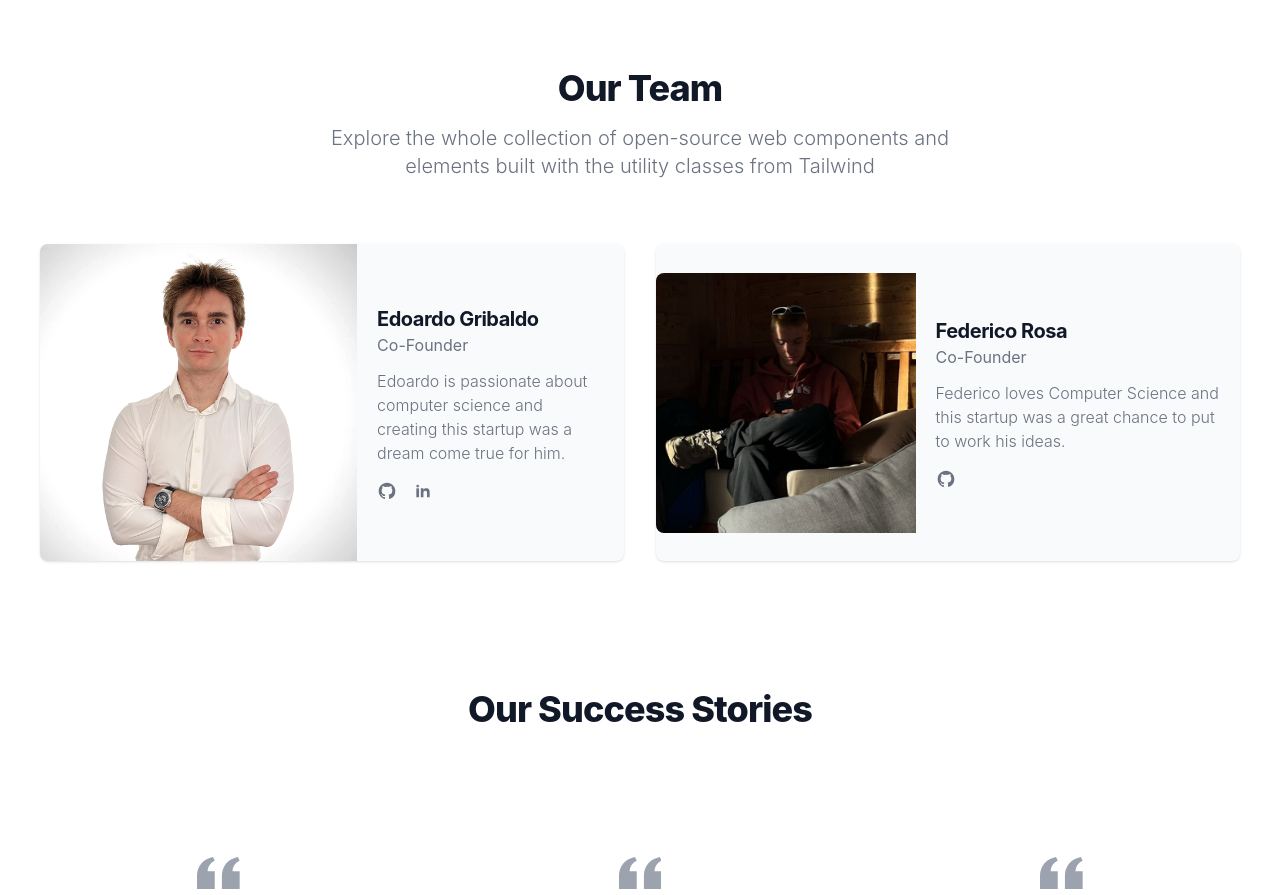
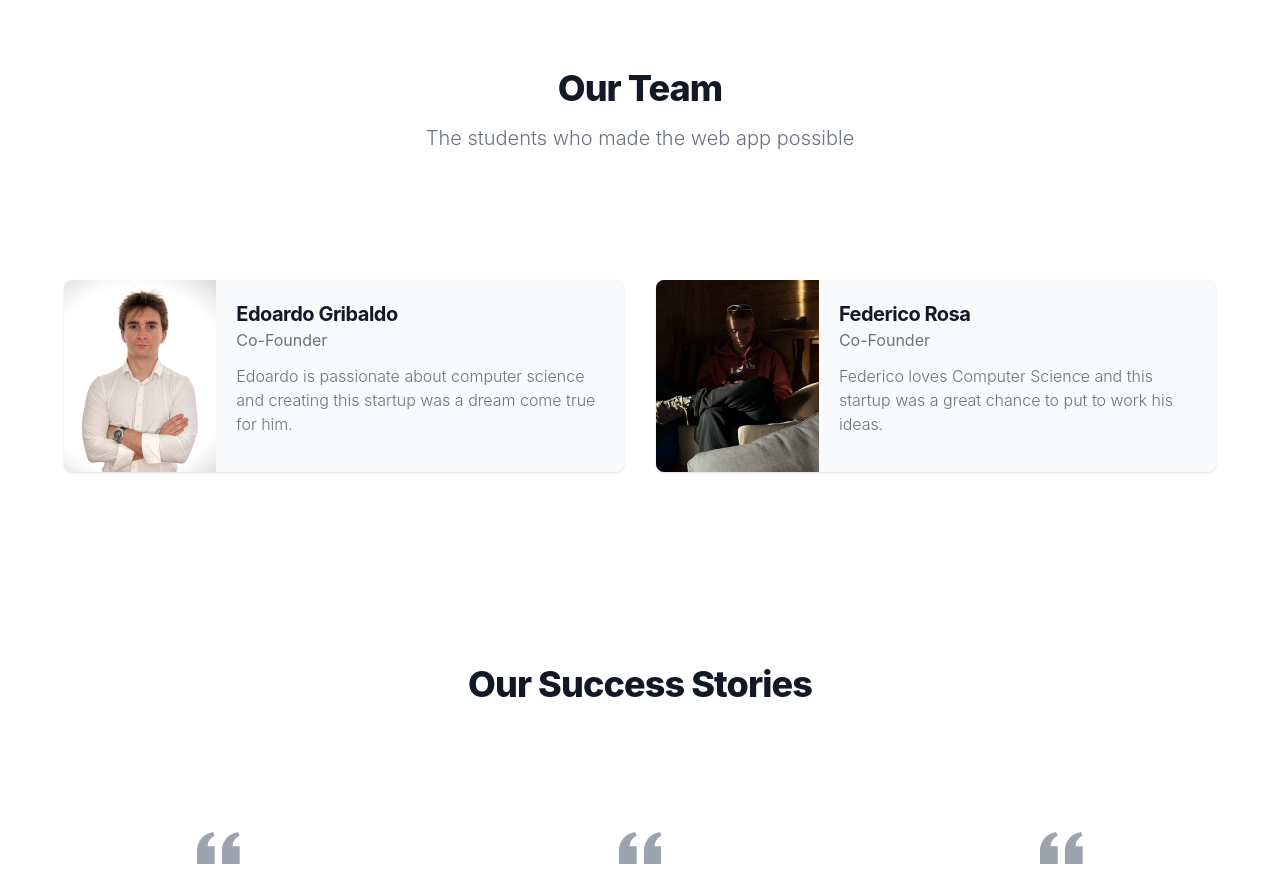
Before and after one commit to edogriba/GribaldoRosa, a React (Create React App) app in the folder ITD/frontend/: page /about in a window 1280 px wide. Shown: the part 900-1795 px from the top of the page. Built offline with nearby package versions, Linux system fonts and the light colour scheme.

Commit message:
Fixed images sizes, final commit

```diff
--- a/ITD/frontend/src/pages/About/About.js
+++ b/ITD/frontend/src/pages/About/About.js
@@ -49,34 +49,39 @@ const About = () => {
                     <div className="py-8 px-4 mx-auto max-w-screen-xl lg:py-16 lg:px-6 ">
                         <div className="mx-auto max-w-screen-sm text-center mb-8 lg:mb-16">
                             <h2 className="mb-4 text-4xl tracking-tight font-extrabold text-gray-900 dark:text-white">Our Team</h2>
-                            <p className="font-light text-gray-500 lg:mb-16 sm:text-xl dark:text-gray-400">Explore the whole collection of open-source web components and elements built with the utility classes from Tailwind</p>
+                            <p className="font-light text-gray-500 lg:mb-16 sm:text-xl dark:text-gray-400">The students who made the web app possible</p>
                         </div>
+                        <div className="py-8 px-4 mx-auto max-w-screen-xl lg:py-16 lg:px-6">
+
                         <div className="grid gap-8 mb-6 lg:mb-16 md:grid-cols-2">
                             <div className="items-center bg-gray-50 rounded-lg shadow sm:flex dark:bg-gray-800 dark:border-gray-700">
                             <span>
-                                    <img className="object-cover rounded-lg sm:rounded-none sm:rounded-l-lg" src="/edogriba.jpg" alt="Bonnie Avatar"/>
+                                <img
+                                className="object-cover w-80 h-48 rounded-lg sm:rounded-none sm:rounded-l-lg"
+                                src="/edogriba.jpg"
+                                alt="Edoardo Gribaldo"
+                                />
                             </span>
                             <div className="p-5">
                                 <h3 className="text-xl font-bold tracking-tight text-gray-900 dark:text-white">
-                                        <span>Edoardo Gribaldo</span>
+                                Edoardo Gribaldo
                                 </h3>
                                 <span className="text-gray-500 dark:text-gray-400">Co-Founder</span>
-                                    <p className="mt-3 mb-4 font-light text-gray-500 dark:text-gray-400">Edoardo is passionate about computer science and creating this startup was a dream come true for him.</p>
+                                <p className="mt-3 mb-4 font-light text-gray-500 dark:text-gray-400">
+                                Edoardo is passionate about computer science and creating this startup was a dream come true for him.
+                                </p>
                                 <ul className="flex space-x-4 sm:mt-0">
                                 <li>
                                     <a href="https://github.com/edogriba">
                                     <span className="text-gray-500 hover:text-gray-900 dark:hover:text-white">
-                                                <svg className="w-5 h-5" fill="currentColor" viewBox="0 0 24 24" aria-hidden="true"><path fillRule="evenodd" d="M12 2C6.477 2 2 6.484 2 12.017c0 4.425 2.865 8.18 6.839 9.504.5.092.682-.217.682-.483 0-.237-.008-.868-.013-1.703-2.782.605-3.369-1.343-3.369-1.343-.454-1.158-1.11-1.466-1.11-1.466-.908-.62.069-.608.069-.608 1.003.07 1.531 1.032 1.531 1.032.892 1.53 2.341 1.088 2.91.832.092-.647.35-1.088.636-1.338-2.22-.253-4.555-1.113-4.555-4.951 0-1.093.39-1.988 1.029-2.688-.103-.253-.446-1.272.098-2.65 0 0 .84-.27 2.75 1.026A9.564 9.564 0 0112 6.844c.85.004 1.705.115 2.504.337 1.909-1.296 2.747-1.027 2.747-1.027.546 1.379.202 2.398.1 2.651.64.7 1.028 1.595 1.028 2.688 0 3.848-2.339 4.695-4.566 4.943.359.309.678.92.678 1.855 0 1.338-.012 2.419-.012 2.747 0 .268.18.58.688.482A10.019 10.019 0 0022 12.017C22 6.484 17.522 2 12 2z" clipRule="evenodd" /></svg>
+                                        {/* GitHub SVG icon */}
                                     </span>
                                     </a>
                                 </li>
                                 <li>
                                     <a href="https://linkedin.com/edogriba">
                                     <span className="text-gray-500 hover:text-gray-900 dark:hover:text-white">
-                                            <svg className="w-5 h-5" fill="currentColor" viewBox="0 0 24 24" aria-hidden="true">
-                                                <path fillRule="evenodd" d="M12.51 8.796v1.697a3.738 3.738 0 0 1 3.288-1.684c3.455 0 4.202 2.16 4.202 4.97V19.5h-3.2v-5.072c0-1.21-.244-2.766-2.128-2.766-1.827 0-2.139 1.317-2.139 2.676V19.5h-3.19V8.796h3.168ZM7.2 6.106a1.61 1.61 0 0 1-.988 1.483 1.595 1.595 0 0 1-1.743-.348A1.607 1.607 0 0 1 5.6 4.5a1.601 1.601 0 0 1 1.6 1.606Z" clipRule="evenodd" />
-                                                <path d="M7.2 8.809H4V19.5h3.2V8.809Z" />
-                                                </svg>
+                                        {/* LinkedIn SVG icon */}
                                     </span>
                                     </a>
                                 </li>
@@ -85,23 +90,30 @@ const About = () => {
                             </div>
                             <div className="items-center bg-gray-50 rounded-lg shadow sm:flex dark:bg-gray-800 dark:border-gray-700">
                             <span>
-                                    <img className="object-cover w-full rounded-lg sm:rounded-none sm:rounded-l-lg" src="/fede.jpeg" alt="Avatar" />
+                                <img
+                                className="object-cover w-80 h-48 rounded-lg sm:rounded-none sm:rounded-l-lg"
+                                src="/fede.jpeg"
+                                alt="Federico Rosa"
+                                />
                             </span>
                             <div className="p-5">
                                 <h3 className="text-xl font-bold tracking-tight text-gray-900 dark:text-white">
-                                        <span>Federico Rosa</span>
+                                Federico Rosa
                                 </h3>
                                 <span className="text-gray-500 dark:text-gray-400">Co-Founder</span>
-                                    <p className="mt-3 mb-4 font-light text-gray-500 dark:text-gray-400">Federico loves Computer Science and this startup was a great chance to put to work his ideas.</p>
+                                <p className="mt-3 mb-4 font-light text-gray-500 dark:text-gray-400">
+                                Federico loves Computer Science and this startup was a great chance to put to work his ideas.
+                                </p>
                                 <ul className="flex space-x-4 sm:mt-0">
                                 <li>
                                     <a href="https://github.com/Thalamicks">
                                     <span className="text-gray-500 hover:text-gray-900 dark:hover:text-white">
-                                                <svg className="w-5 h-5" fill="currentColor" viewBox="0 0 24 24" aria-hidden="true"><path fillRule="evenodd" d="M12 2C6.477 2 2 6.484 2 12.017c0 4.425 2.865 8.18 6.839 9.504.5.092.682-.217.682-.483 0-.237-.008-.868-.013-1.703-2.782.605-3.369-1.343-3.369-1.343-.454-1.158-1.11-1.466-1.11-1.466-.908-.62.069-.608.069-.608 1.003.07 1.531 1.032 1.531 1.032.892 1.53 2.341 1.088 2.91.832.092-.647.35-1.088.636-1.338-2.22-.253-4.555-1.113-4.555-4.951 0-1.093.39-1.988 1.029-2.688-.103-.253-.446-1.272.098-2.65 0 0 .84-.27 2.75 1.026A9.564 9.564 0 0112 6.844c.85.004 1.705.115 2.504.337 1.909-1.296 2.747-1.027 2.747-1.027.546 1.379.202 2.398.1 2.651.64.7 1.028 1.595 1.028 2.688 0 3.848-2.339 4.695-4.566 4.943.359.309.678.92.678 1.855 0 1.338-.012 2.419-.012 2.747 0 .268.18.58.688.482A10.019 10.019 0 0022 12.017C22 6.484 17.522 2 12 2z" clipRule="evenodd" /></svg>
+                                        {/* GitHub SVG icon */}
                                     </span>
                                     </a>
                                 </li>
                                 </ul>
+                            </div>
                             </div>
                         </div>
                         </div>
```
Lines whose indentation alone changed are shown as unchanged.
